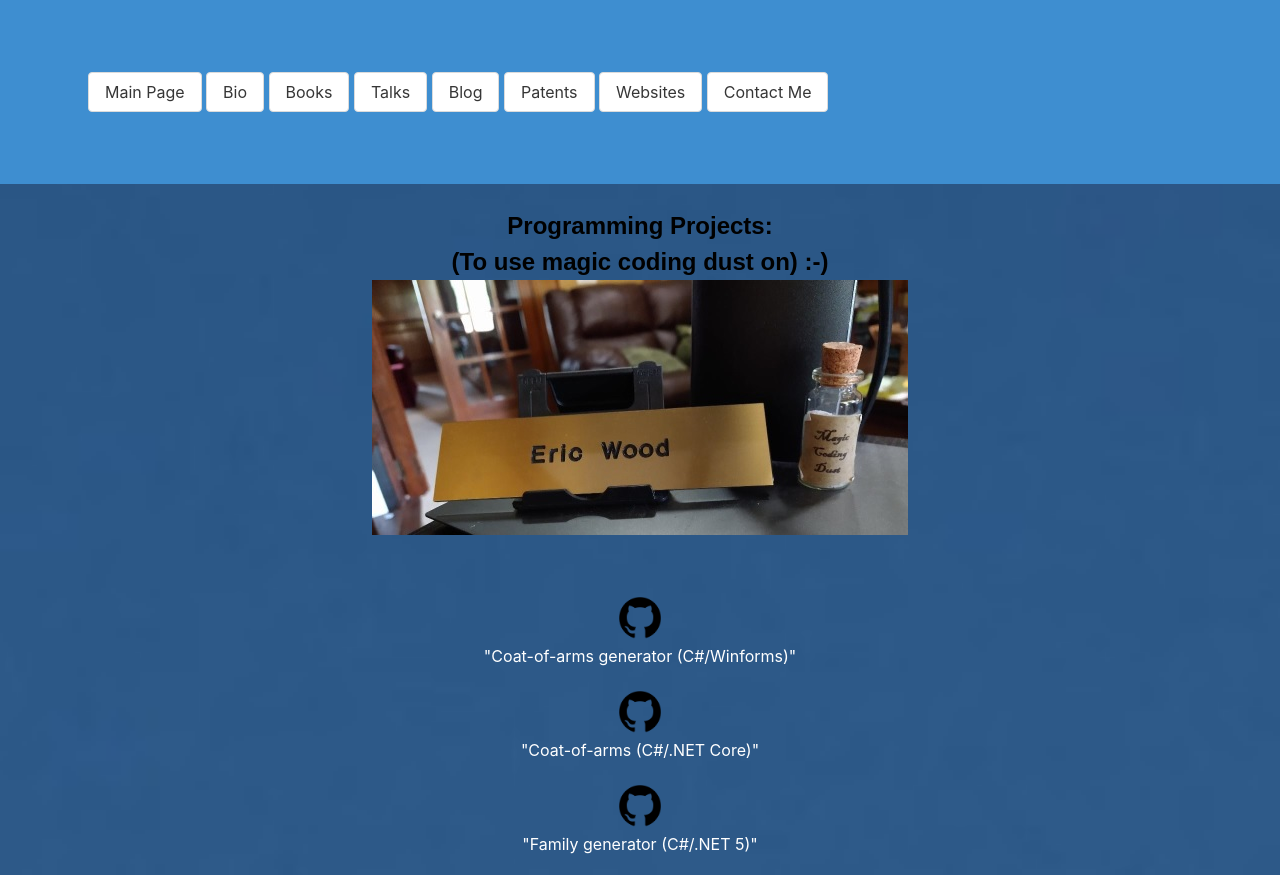
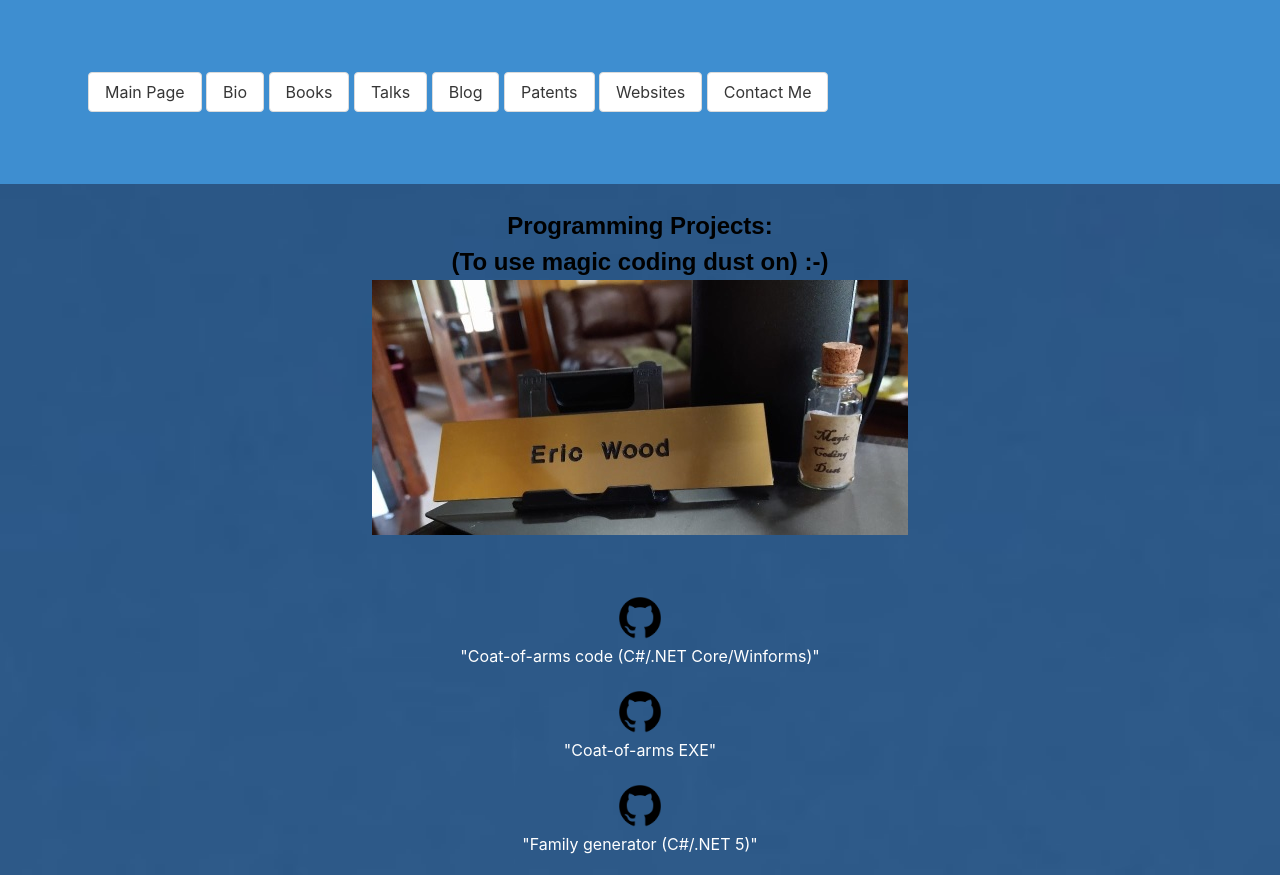
Before and after one commit to ericwood8/ericwood8.github.io, a plain HTML site: page projects.html in a window 1280 px wide. Drawn offline with nearby package versions, Linux system fonts and the light colour scheme.

Commit message:
Updated links
Updated links

```diff
--- a/projects.html
+++ b/projects.html
@@ -42,14 +42,14 @@
     <div align="center">
       <img src="IMG/github.png" alt="GitHub icon" height="50" width="50"/>
       <div class="LinkInner">
-        <a href="https://github.com/ericwood8/CoatOfArmsGenerator">"Coat-of-arms generator (C#/Winforms)"</a>
+        <a href="https://github.com/ericwood8/CoatOfArmsCoreNew">"Coat-of-arms code (C#/.NET Core/Winforms)"</a>
       </div>
     </div>
     <br>
     <div align="center">
       <img src="IMG/github.png" alt="GitHub icon" height="50" width="50"/>
       <div class="LinkInner">
-        <a href="https://github.com/ericwood8/CoatOfArmsCore">"Coat-of-arms (C#/.NET Core)"</a>
+        <a href="https://github.com/ericwood8/CoatOfArmsCore">"Coat-of-arms EXE"</a>
       </div>
     </div>
     <br>
```
